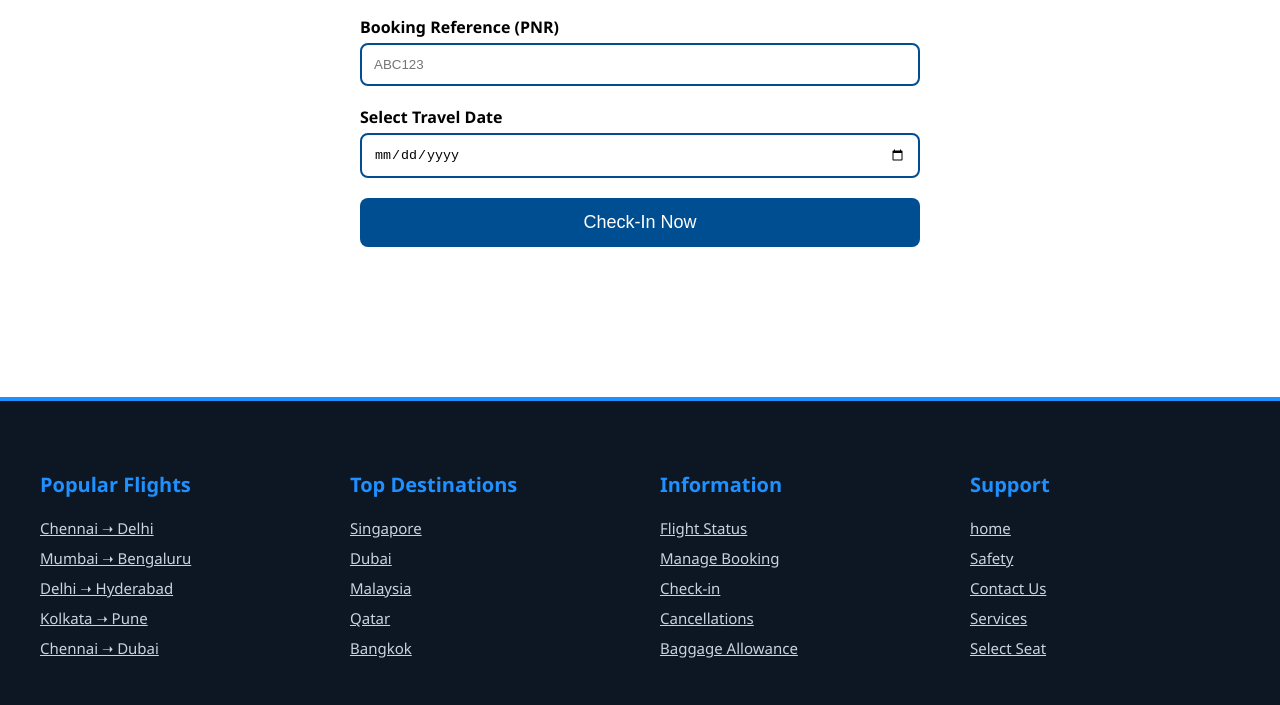
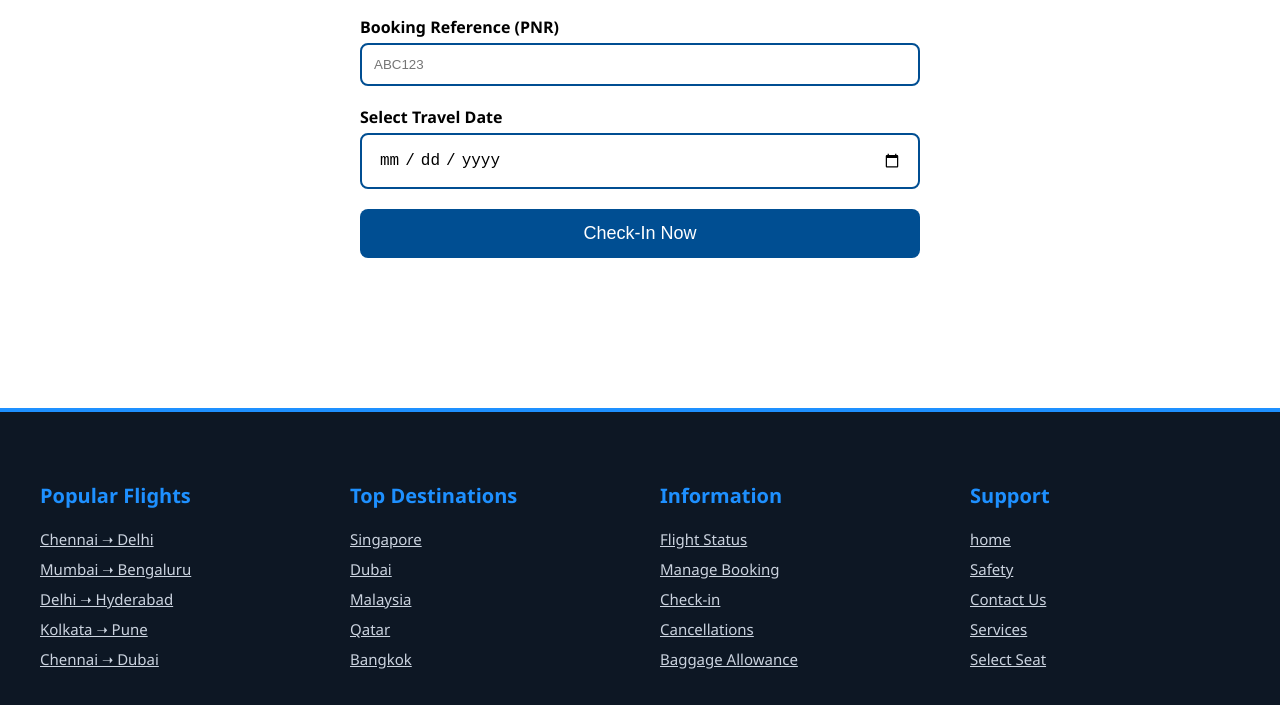
Before and after one commit to mathumuthu/21.11.2025, a plain HTML site: page checkin.html in a window 1280 px wide. Shown: the part 920-1625 px from the top of the page. Drawn offline with Linux system fonts and the light colour scheme.

Commit message:
Add files via upload

```diff
--- a/checkin.css
+++ b/checkin.css
@@ -363,9 +363,6 @@ span{
 
 
 
-/* ================================
-   CHECK-IN HERO SECTION
-==================================*/
 .checkin-hero {
     height: 70vh;
     background: linear-gradient(to right, #000428, #004e92);
@@ -448,6 +445,49 @@ span{
     transform: scale(1.02);
 }
 
+/* ======================================
+   FIX: Date Input Not Visible on Mobile
+=======================================*/
+input[type="date"] {
+    width: 100%;
+    padding: 12px;
+    font-size: 16px;
+    color: #000;
+    border: 2px solid #004e92;
+    border-radius: 8px;
+    background: #fff;
+
+    -webkit-appearance: none;
+    appearance: none;
+}
+
+/* Show inside date fields clearly */
+input[type="date"]::-webkit-datetime-edit,
+input[type="date"]::-webkit-datetime-edit-text,
+input[type="date"]::-webkit-datetime-edit-month-field,
+input[type="date"]::-webkit-datetime-edit-day-field,
+input[type="date"]::-webkit-datetime-edit-year-field {
+    color: #000;
+    padding: 0 3px;
+}
+
+/* Prevent icon overlap */
+input[type="date"]::-webkit-calendar-picker-indicator {
+    cursor: pointer;
+    padding: 6px;
+}
+
+/* Mobile optimization */
+@media (max-width: 480px) {
+    input[type="date"] {
+        font-size: 18px;
+        padding: 14px;
+    }
+}
+
+/* ================================
+   SUBMIT BUTTON
+==================================*/
 .submit-btn {
     width: 100%;
     padding: 14px;
@@ -497,32 +537,6 @@ span{
         font-size: 32px;
     }
 }
-
-
-
-
-
-
-
-
-
-
-
-
-
-
-
-
-
-
-
-
-
-
-
-
-
-
 
 
 
```
